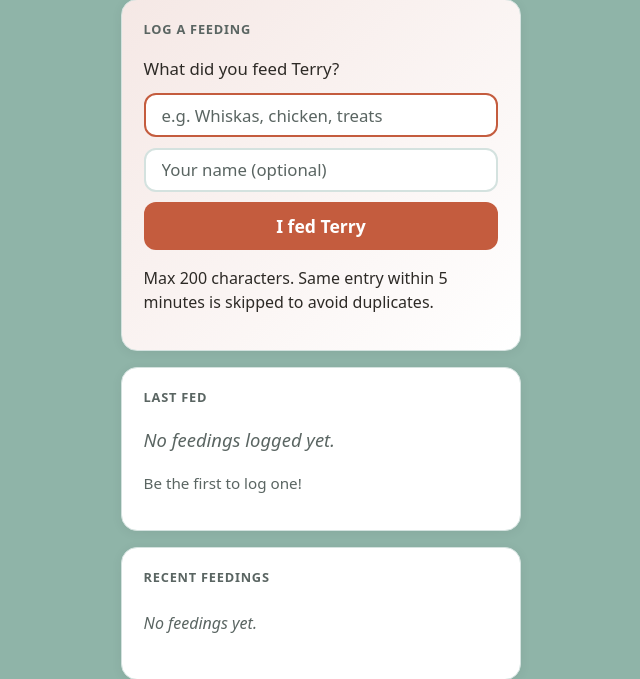
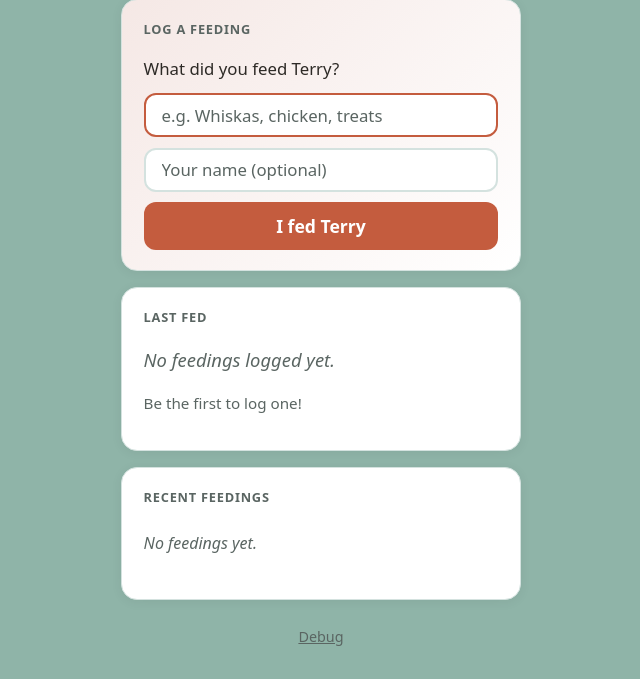
Before and after one commit to Simon-Ince/terry-the-cat, a Flask app: page / in a window 1280 px wide. Shown: the part 364-1043 px from the top of the page, without its empty margins (319-959 px from the left). After the commit the page ends 1010 px from the top, so only its background shows below. Run offline with Flask 2, Linux system fonts and the light colour scheme; data that the repository does not hold is empty; some libraries are stand-ins or nearby versions.

Commit message:
remove text input hint

```diff
--- a/templates/index.html
+++ b/templates/index.html
@@ -227,7 +227,6 @@
         <input type="text" name="fed_by" placeholder="Your name (optional)" maxlength="100" aria-label="Your name (optional)">
         <button type="submit" id="submit-btn">I fed Terry</button>
       </form>
-      <p class="hint">Max 200 characters. Same entry within 5 minutes is skipped to avoid duplicates.</p>
     </section>
 
     <section class="card last-fed-card">
```
